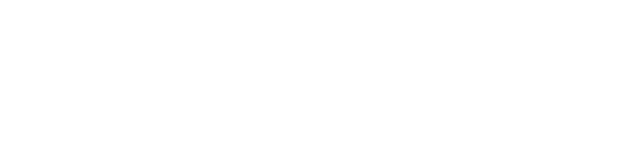
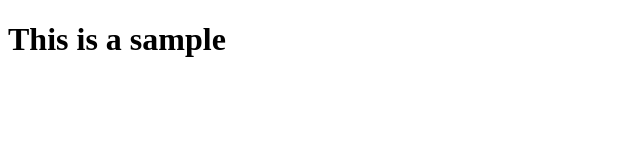
Before and after one commit to sanjeev-4k/DemoProject, a plain HTML site: page Index.html in a window 1280 px wide. Shown: the whole page, without its empty margins (0-640 px from the left). Drawn offline with Linux system fonts and the light colour scheme.

Commit message:
branch 1 commit

```diff
--- a/Index.html
+++ b/Index.html
@@ -8,5 +8,6 @@
 </head>
 <body>
 
+    <h1>This is a sample</h1>
 </body>
 </html>
```
